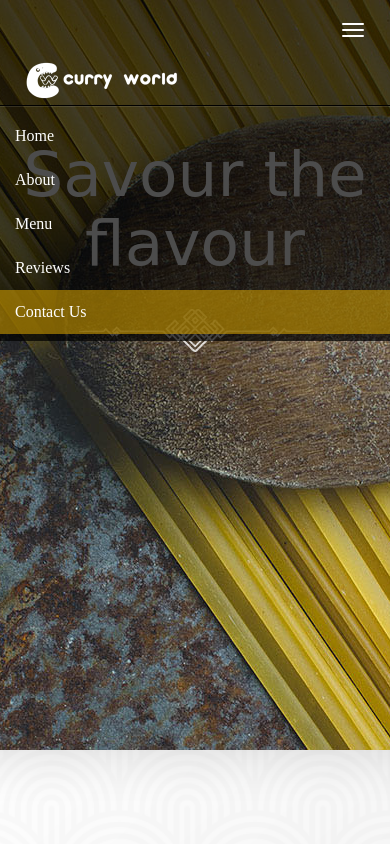
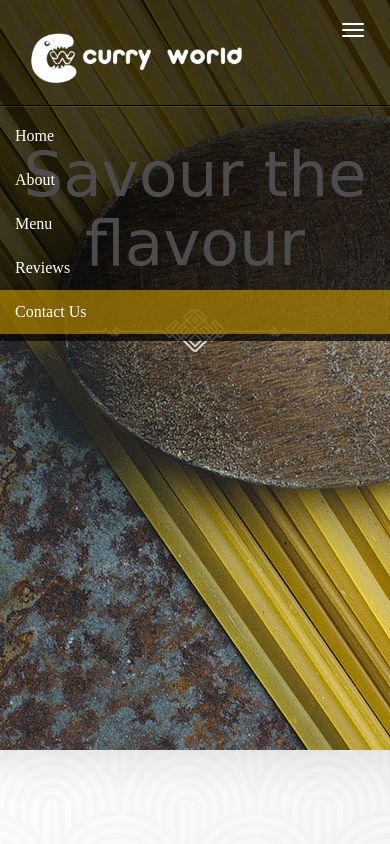
Before and after one commit to NeerajTitus/restaurant, a website: page index.html in a window 390 px wide. Shown: the top 844 px of the page. Drawn offline with nearby package versions, Linux system fonts and the light colour scheme; a web font is replaced by a local one.

Commit message:
Update style.css

```diff
--- a/css/style.css
+++ b/css/style.css
@@ -719,9 +719,9 @@ footer .foot_social a i:hover {
     line-height: 20px;
   }
   .navbar-brand > img  {
-      width: 50%;
+      width: 70%;
       position: relative;
-      bottom: 9px;
+      bottom: 39px;
   }
 
   /* line 742, ../sass/_main.scss */
```
